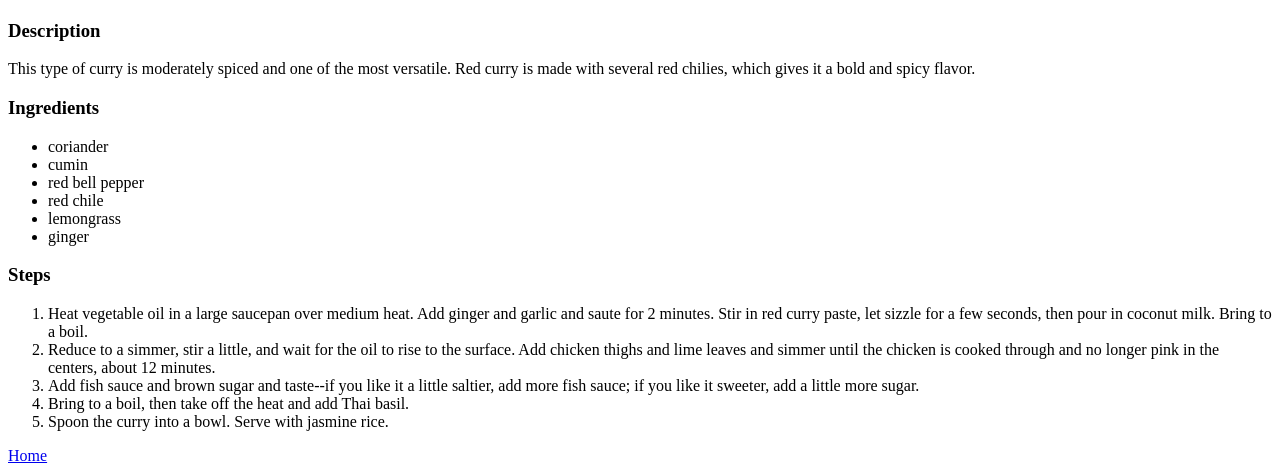
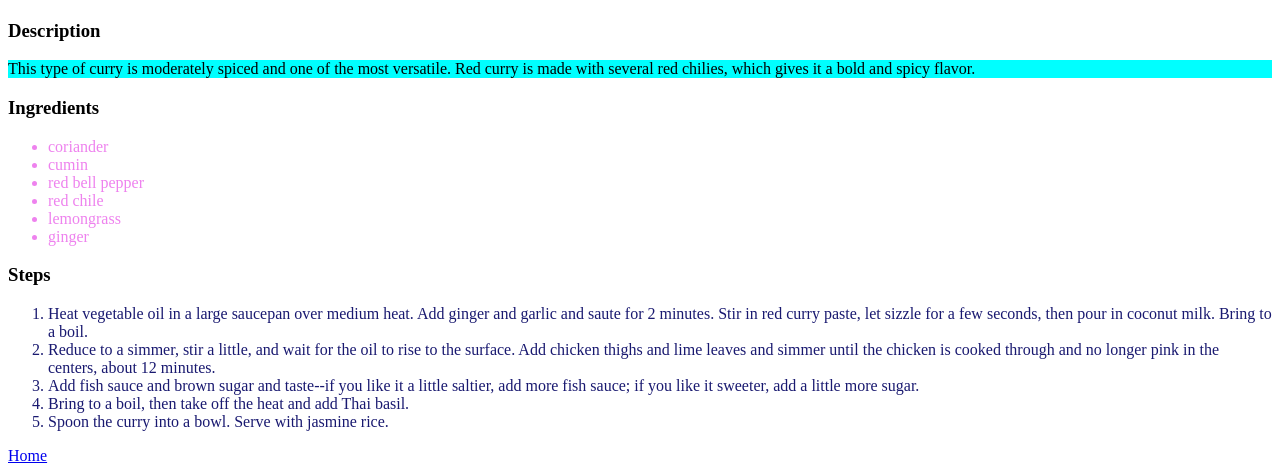
Before and after one commit to WesternKirbs/odin-recipes, a plain HTML site: page recipes/spicy_red_curry.html in a window 1280 px wide. Shown: the part 563-1036 px from the top of the page. Drawn offline with Linux system fonts and the light colour scheme.

Commit message:
added simple css to recipe pages

```diff
--- a/recipes/spicy_red_curry.html
+++ b/recipes/spicy_red_curry.html
@@ -2,13 +2,14 @@
 <html lang="en">
     <head>
         <meta charset="utf-8">
-        <title></title>
+        <title>Spicy Red Curry</title>
+        <link rel="stylesheet" href="../styles.css">
     </head>
     <body>
         <h1>Spicy Red Curry Recipe</h1>
         <img src="img/thai-red-curry.jpg" height="480" width="480">
         <h3>Description</h3>
-            <p>This type of curry is moderately spiced and one of the most versatile.
+            <p class="description">This type of curry is moderately spiced and one of the most versatile.
             Red curry is made with several red chilies, which gives it a bold and spicy flavor.</p>
         <h3>Ingredients</h3>
         <ul>
--- /dev/null
+++ b/styles.css
@@ -0,0 +1,11 @@
+.description{
+    background-color: aqua;
+}
+
+ol {
+    color: midnightblue;
+}
+
+ul {
+    color: violet;
+}
```
Also changed, not shown: index.html (+1 -0 lines), recipes/pad_krawpow_gai.html (+2 -1 lines).
